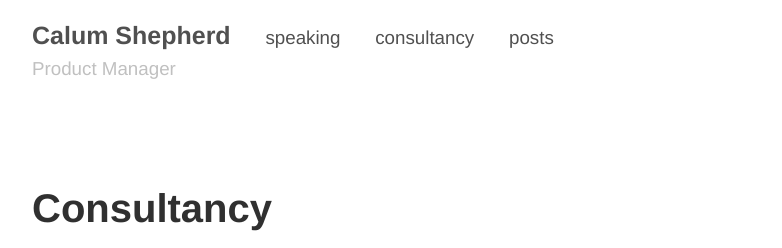
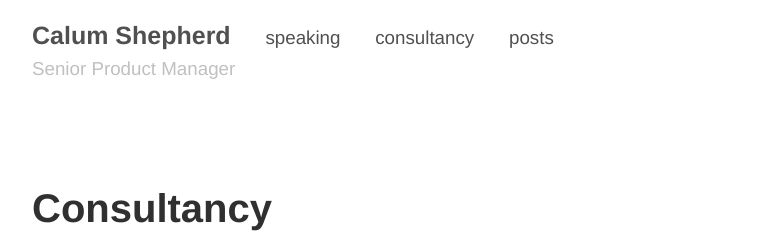
Before and after one commit to calcode/calcode.github.io, a Jekyll site: the page built from consultancy.md, in a window 1280 px wide. Shown: the top 248 px of the page, without its empty margins (248-1030 px from the left). Built offline with Jekyll 4.4.1, drawn with Linux system fonts in a browser that asks for light colours.

Commit message:
Updated links

```diff
--- a/_config.yml
+++ b/_config.yml
@@ -6,13 +6,13 @@
 
 # Setup
 title:            Calum Shepherd
-tagline:          Product Manager
+tagline:          Senior Product Manager
 url:              https://calumshepherd.com
-paginate:         5
+paginate:         4
 baseurl:          /
 author:
   name:           Calum Shepherd
-  url:            https://twitter.com/calumshepherd
+  url:            https://x.com/calumshepherd
   email:
 
 # Custom vars
@@ -23,7 +23,7 @@
 # Menu
 pages_list:
   speaking: '/speaking'
-  consultancy: '/consulting'
+  consultancy: '/consultancy'
   posts: '/posts'
 # Sitemaps
 gems:
```
Also changed, not shown: consultancy.md (renamed from consulting.md).
